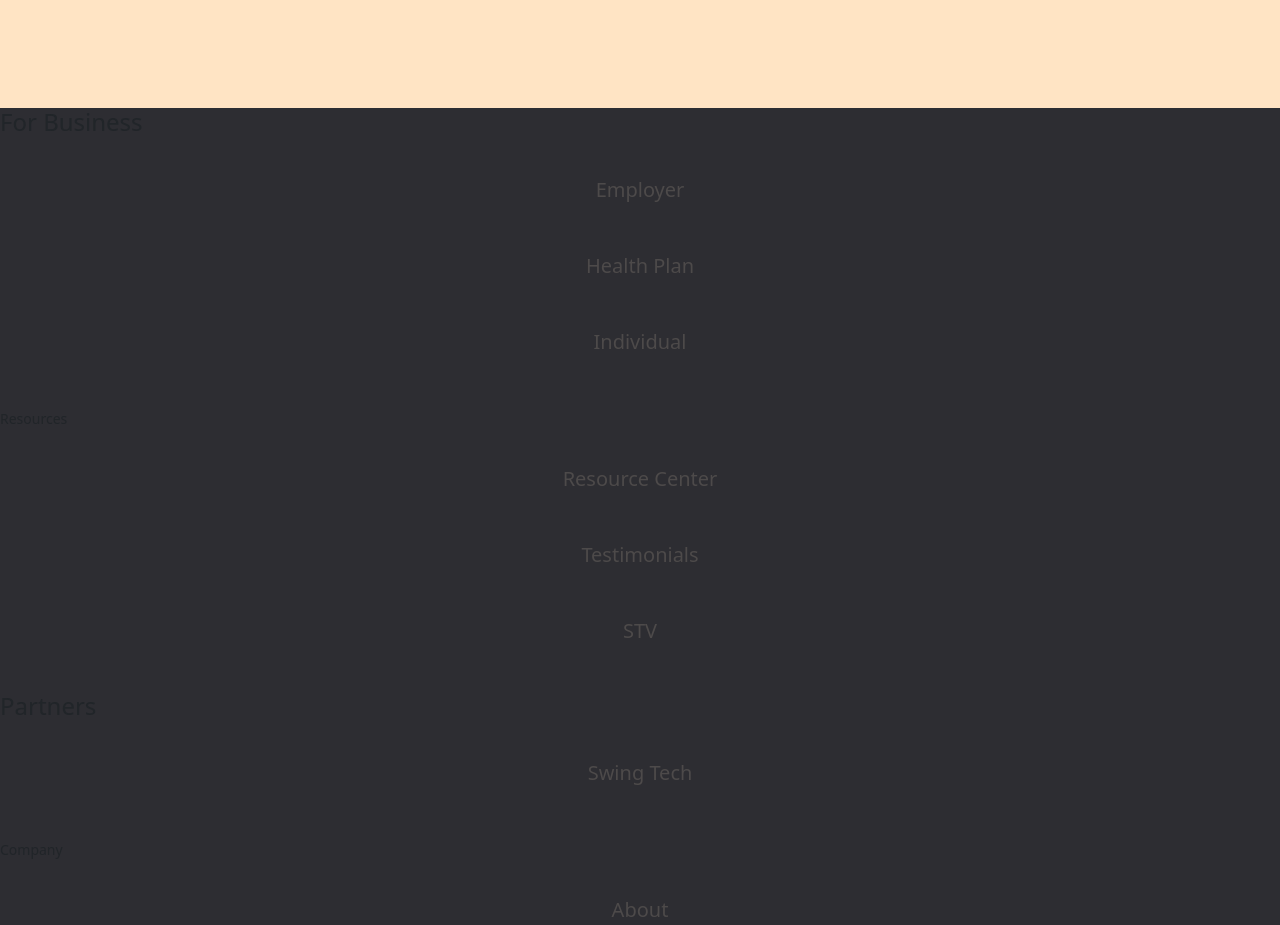
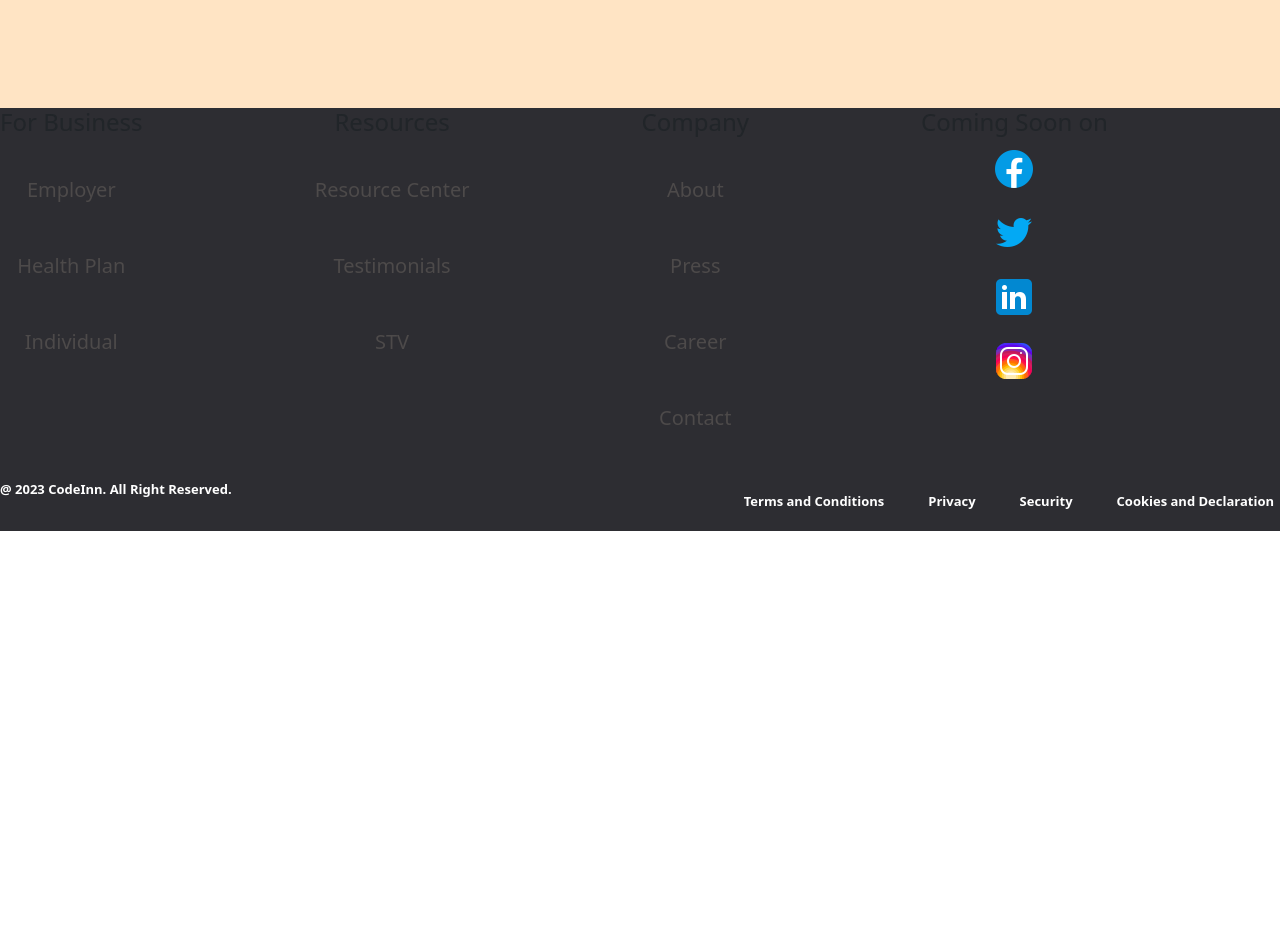
Before and after one commit to KUYSarden/miniproject2, a React (Vite) app: page / in a window 1280 px wide. Shown: the part 2207-3132 px from the top of the page. After the commit the page ends 2738 px from the top, so only its background shows below. Built offline with nearby package versions, Linux system fonts and the light colour scheme.

Commit message:
fix footer

```diff
--- a/src/index.css
+++ b/src/index.css
@@ -245,8 +245,16 @@
     font-size: 20px;
 }
 
+.footer-body {
+    background-color: #2d2d32;
+
+}
+
 .footer{
     background-color: #2d2d32;
+    display: flex;
+    justify-content: space-between;
+    text-align: center;
 
 }
 
--- a/src/views/Footer.jsx
+++ b/src/views/Footer.jsx
@@ -1,5 +1,4 @@
 import React from "react";
-
 import fb from '../assets/fb.png';
 import twitter from '../assets/twitter.png';
 import instagram from '../assets/instagram.png';
@@ -8,10 +7,13 @@
 
 const Footer=()=>{
     return (
+
+
+
+
+       <div className="footer-body">
          <div className="footer">
-            <div className="sb__footer section__padding">
-                <div className="sb__footer-links">
-                    <div className="sb__footer-links-div">
+            <div>
                 <h4>For Business</h4>
                 <a href="/employer">
                        <p>Employer</p>
@@ -23,7 +25,8 @@
                         <p>Individual</p>
                        </a>
             </div>
-                <div className="sb__footer-links_div">
+
+            <div>
                 <h4>Resources</h4>
                 <a href="/resource">
                          <p>Resource Center</p>
@@ -35,13 +38,8 @@
                          <p>STV</p>
                      </a>
             </div>
-                <div className="sb__footer-links-div">
-                    <h4>Partners</h4>
-                    <a href="/Employer">
-                    <p>Swing Tech</p>
-                </a>
-            </div>
-            <div className="sb__footer-links_div">
+
+            <div>
                 <h4>Company</h4>
                 <a href="/About">
                      <p>About</p>
@@ -55,7 +53,9 @@
                          <p>Contact</p>
                      </a>
                  </a>
-            <div className="sb_footer-links_div">
+            </div>
+
+            <div >
                 <h4>Coming Soon on</h4>
                 <div className="social media">
                     <p><img src={fb} alt="" /></p>
@@ -64,7 +64,12 @@
                      <p><img src={instagram} alt="" /></p>
                  </div>
              </div>
+
+         <div>
+
          </div>
+ </div>
+
  <div className="sb__footer-below">
          <div className="sb__footer-copyright">
              <p>
@@ -78,9 +83,99 @@
                  <a href="/cookie"><div><p>Cookies and Declaration</p></div></a>
          </div>
  </div>
+
+
        </div>
-        </div>
-    </div>
+
+
+
+
+
+
+
+
+
+
+
+
+
+
+
+
+
+//         <div className="footer">
+//             <div className="sb__footer section__padding">
+//                 <div className="sb__footer-links">
+//                     <div className="sb__footer-links-div">
+//                      <h4>For Business</h4>
+//                       <a href="/employer">
+//                         <p>Employer</p>
+//                      </a>
+//                         <a href="/healthplan">
+//                         <p>Health Plan</p>
+//                          </a>
+//                         <a href="/individual">
+//                         <p>Individual</p>
+//                          </a>
+//                 </div>
+//                 <div className="sb__footer-links_div">
+//                     <h4>Resources</h4>
+//                     <a href="/resource">
+//                         <p>Resource Center</p>
+//                     </a>
+//                     <a href="/resource">
+//                         <p>Testimonials</p>
+//                     </a>
+//                     <a href="/resource">
+//                         <p>STV</p>
+//                     </a>
+//                 </div>
+//                 <div className="sb__footer-links-div">
+//                     <h4>Partners</h4>
+//                     <a href="/Employer">
+//                     <p>Swing Tech</p>
+//                 </a>
+//             </div>
+//             <div className="sb__footer-links_div">
+//                 <h4>Company</h4>
+//                 <a href="/About">
+//                     <p>About</p>
+//                 </a>
+//                 <a href="/press">
+//                     <p>Press</p>
+//                 </a>
+//                 <a href="/career">
+//                     <p>Career</p>
+//                     <a href="/Contact">
+//                         <p>Contact</p>
+//                     </a>
+//                 </a>
+//             <div className="sb_footer-links_div">
+//                 <h4>Coming Soon on</h4>
+//                 <div className="social media">
+//                     <p><img src={fb} alt="" /></p>
+//                     <p><img src={twitter} alt="" /></p>
+//                     <p><img src={linkedin} alt="" /></p>
+//                     <p><img src={instagram} alt="" /></p>
+//                 </div>
+//             </div>
+//         </div>
+//         <div className="sb__footer-below">
+//         <div className="sb__footer-copyright">
+//             <p>
+//             @ {new Date().getFullYear()} CodeInn. All Right Reserved.
+//             </p>
+//         </div>
+//         <div className="sb__footer-below-links">
+//                 <a href="/terms"><div><p>Terms and Conditions</p></div></a>
+//                 <a href="/privacy"><div><p>Privacy</p></div></a>
+//                 <a href="/security"><div><p>Security</p></div></a>
+//                 <a href="/cookie"><div><p>Cookies and Declaration</p></div></a>
+//         </div>
+// </div>
+// </div>
+//         </div>
+//     </div>
     )
 }
 
```
Lines whose indentation alone changed are shown as unchanged.
